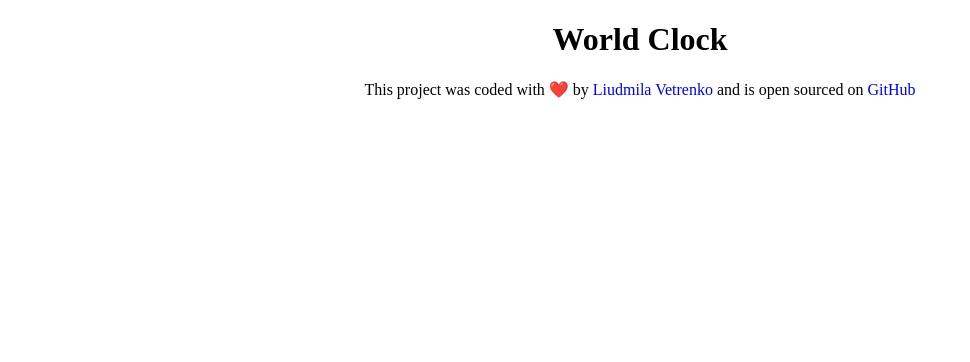
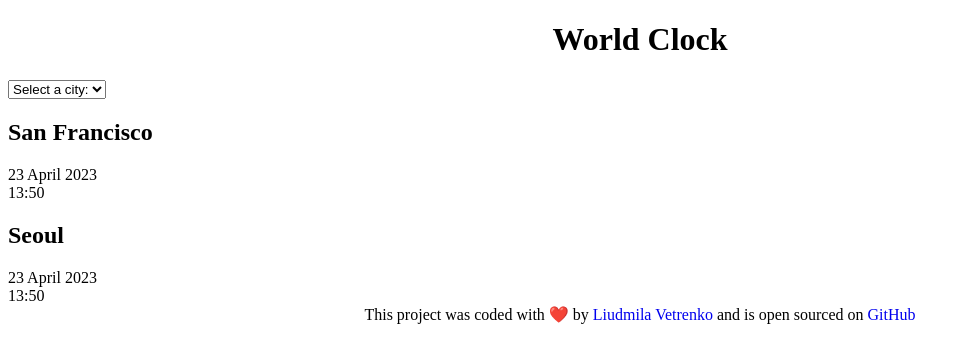
Before and after one commit to DreamerSaga/world-clock, a plain HTML site: page index.html in a window 1280 px wide. Shown: the whole page, without its empty margins (0-970 px from the left). Drawn offline with nearby package versions, Linux system fonts and the light colour scheme.

Commit message:
added basic html

```diff
--- a/index.html
+++ b/index.html
@@ -10,7 +10,28 @@
     <title>World Clock</title>
   </head>
   <body>
-    <h1>World Clock</h1>
+    <div class="container">
+      <h1>World Clock</h1>
+      <select name="" id="">
+        <option value="">Select a city:</option>
+        <option value="">London</option>
+        <option value="">Berlin</option>
+        <option value="">Moscow</option>
+        <option value="">Mumbai</option>
+      </select>
+
+      <div class="city">
+        <h2>San Francisco</h2>
+        <div class="date">23 April 2023</div>
+        <div class="time">13:50</div>
+      </div>
+
+      <div class="city">
+        <h2>Seoul</h2>
+        <div class="date">23 April 2023</div>
+        <div class="time">13:50</div>
+      </div>
+    </div>
     <footer>
       This project was coded with ❤️ by
       <a href="https://www.linkedin.com/in/liudmila-vetrenko/"
```
